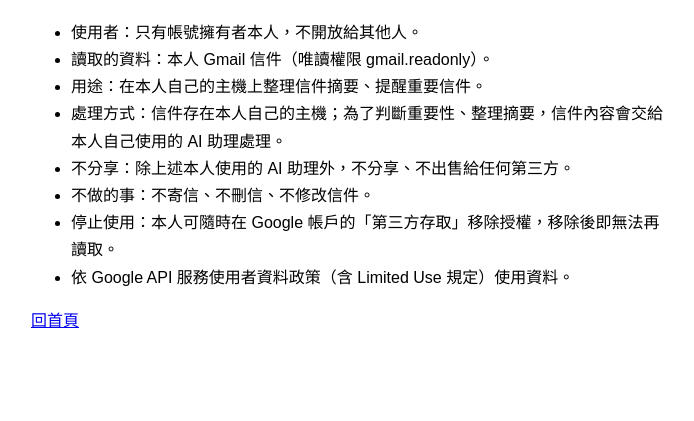
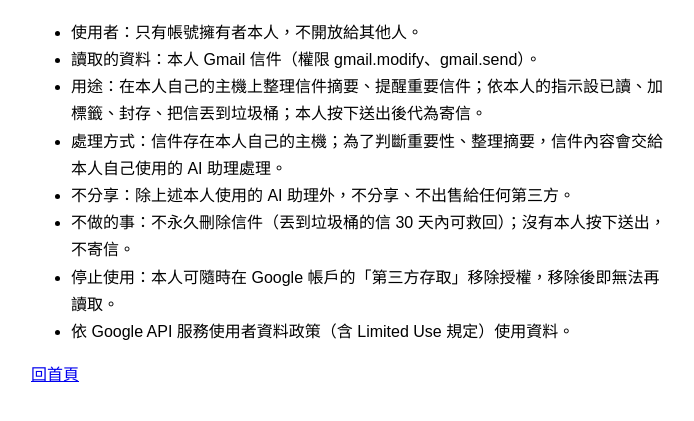
Before and after one commit to shihkaiyao-ops/shihkaiyao-ops.github.io, a plain HTML site: page privacy.html in a window 1280 px wide. Shown: the part 97-518 px from the top of the page, without its empty margins (289-983 px from the left). Drawn offline with Linux system fonts and the light colour scheme.

Commit message:
Add files via upload

```diff
--- a/privacy.html
+++ b/privacy.html
@@ -4,11 +4,11 @@
 <h1>sky-mail 隱私權政策</h1>
 <ul>
 <li>使用者：只有帳號擁有者本人，不開放給其他人。</li>
-<li>讀取的資料：本人 Gmail 信件（唯讀權限 gmail.readonly）。</li>
-<li>用途：在本人自己的主機上整理信件摘要、提醒重要信件。</li>
+<li>讀取的資料：本人 Gmail 信件（權限 gmail.modify、gmail.send）。</li>
+<li>用途：在本人自己的主機上整理信件摘要、提醒重要信件；依本人的指示設已讀、加標籤、封存、把信丟到垃圾桶；本人按下送出後代為寄信。</li>
 <li>處理方式：信件存在本人自己的主機；為了判斷重要性、整理摘要，信件內容會交給本人自己使用的 AI 助理處理。</li>
 <li>不分享：除上述本人使用的 AI 助理外，不分享、不出售給任何第三方。</li>
-<li>不做的事：不寄信、不刪信、不修改信件。</li>
+<li>不做的事：不永久刪除信件（丟到垃圾桶的信 30 天內可救回）；沒有本人按下送出，不寄信。</li>
 <li>停止使用：本人可隨時在 Google 帳戶的「第三方存取」移除授權，移除後即無法再讀取。</li>
 <li>依 Google API 服務使用者資料政策（含 Limited Use 規定）使用資料。</li>
 </ul>
```
Also changed, not shown: index.html (+1 -1 lines).
